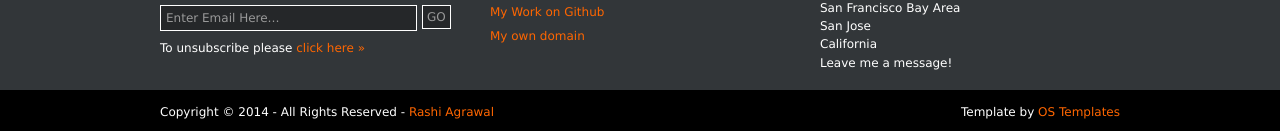
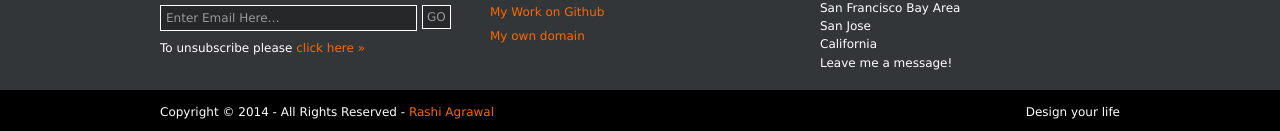
Before and after one commit to rashi283/rashi283.github.io, a plain HTML site: page index.html in a window 1280 px wide. Shown: the part 1173-1304 px from the top of the page. Drawn offline with Linux system fonts and the light colour scheme.

Commit message:
Personalizing my Home Page

```diff
--- a/index.html
+++ b/index.html
@@ -144,7 +144,7 @@
 <div class="wrapper col6">
   <div id="copyright">
     <p class="fl_left">Copyright &copy; 2014 - All Rights Reserved - <a href="#">Rashi Agrawal</a></p>
-    <p class="fl_right">Template by <a href="http://www.os-templates.com/" title="Free Website Templates">OS Templates</a></p>
+    <p class="fl_right">Design your life</p>
     <br class="clear" />
   </div>
 </div>
```
